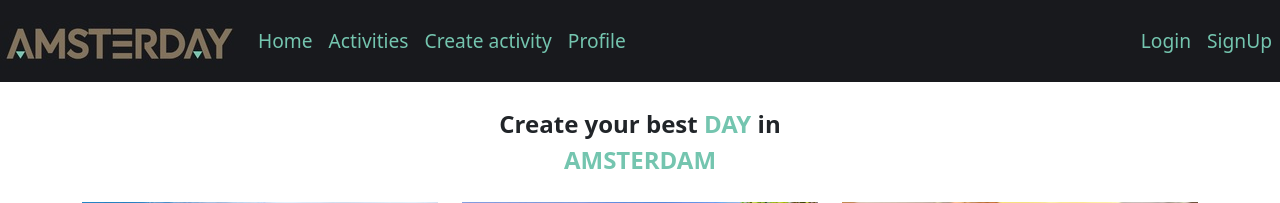
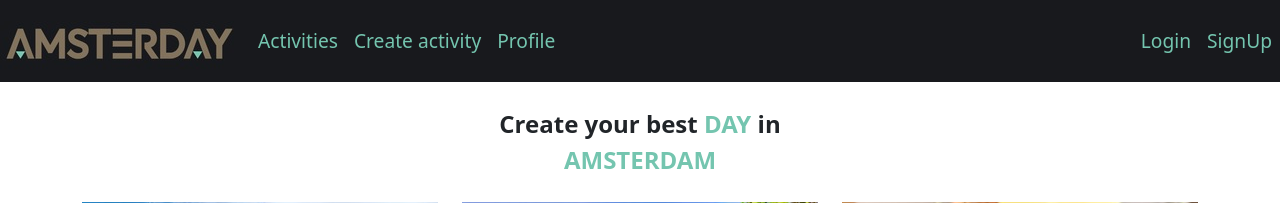
Before and after one commit to AmsterDay/project2-amsterday, a Node server app: page / in a window 1280 px wide. Shown: the top 203 px of the page. Run offline with Node 20, Linux system fonts and the light colour scheme; some libraries are stand-ins or nearby versions.

Commit message:
remove home on nav bar

```diff
--- a/views/layout.hbs
+++ b/views/layout.hbs
@@ -54,9 +54,6 @@
     </button>
     <div class="collapse navbar-collapse" id="navbarNav">
       <ul class="navbar-nav">
-        <li class="nav-item">
-          <a class="nav-link" href="/">Home</a>
-        </li>
         <li class="nav-item ">
           <a class="nav-link" href="/activities">Activities</a>
         </li>
@@ -90,9 +87,6 @@
     </button>
     <div class="collapse navbar-collapse" id="navbarNav">
       <ul class="navbar-nav">
-        <li class="nav-item">
-          <a class="nav-link" href="/">Home</a>
-        </li>
         <li class="nav-item ">
           <a class="nav-link" href="/activities">Activities</a>
         </li>
```
